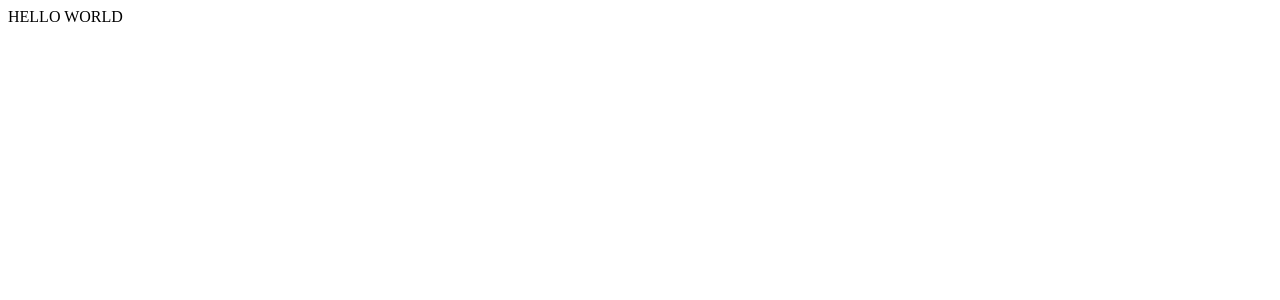
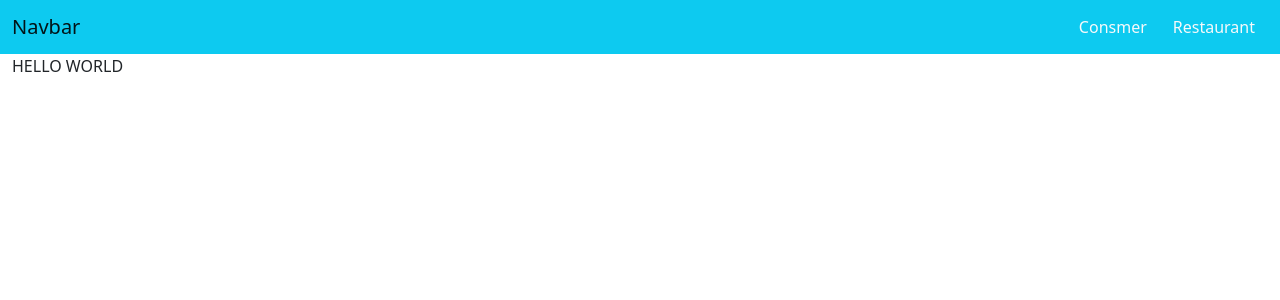
Before and after one commit to Mid-Night-Monsters/Mid-Night-Monsters, a Django app: page / in a window 1280 px wide. Before the commit the part shown is almost empty. Shown: the top 300 px of the page. Run offline with Django 3.2, Linux system fonts and the light colour scheme.

Commit message:
added base navbar and home

```diff
--- a/smartRestaurant/veiws.py
+++ b/smartRestaurant/veiws.py
@@ -1,4 +1,4 @@
 from django.shortcuts import render
 
 def home(request):
-    return render(request, 'base.html')
+    return render(request, 'home.html')
--- a/templates/base.html
+++ b/templates/base.html
@@ -4,9 +4,17 @@
     <meta charset="UTF-8">
     <meta http-equiv="X-UA-Compatible" content="IE=edge">
     <meta name="viewport" content="width=device-width, initial-scale=1.0">
-    <title>Document</title>
+    <link href="https://cdn.jsdelivr.net/npm/bootstrap@5.1.3/dist/css/bootstrap.min.css" rel="stylesheet" integrity="sha384-1BmE4kWBq78iYhFldvKuhfTAU6auU8tT94WrHftjDbrCEXSU1oBoqyl2QvZ6jIW3" crossorigin="anonymous">
+    <title>Smart Restaurant</title>
 </head>
-<body>
-    HELLO WORLD
+<body class="w-100 h-100">
+    {% include 'nav.html' %}
+
+    <div class="container-fluid h-full w-full">
+    {% block content %}
+
+
+    {% endblock %}
+    </div>
 </body>
 </html>
--- /dev/null
+++ b/templates/home.html
@@ -0,0 +1,4 @@
+{% extends "base.html" %}
+{% block content %}
+HELLO WORLD
+{% endblock %}
--- /dev/null
+++ b/templates/nav.html
@@ -0,0 +1,11 @@
+<nav class="navbar navbar-light bg-info">
+    <div class="container-fluid">
+        <span class="navbar-brand mb-0 h1">Navbar</span>
+        <div class="d-flex">
+            <button class="btn text-light ml-2 mr-2" type="submit">Consmer</button>
+            <button class="btn text-light ml-3 mr-3" type="submit">Restaurant</button>
+        </div>
+    </div>
+
+
+</nav>
```
